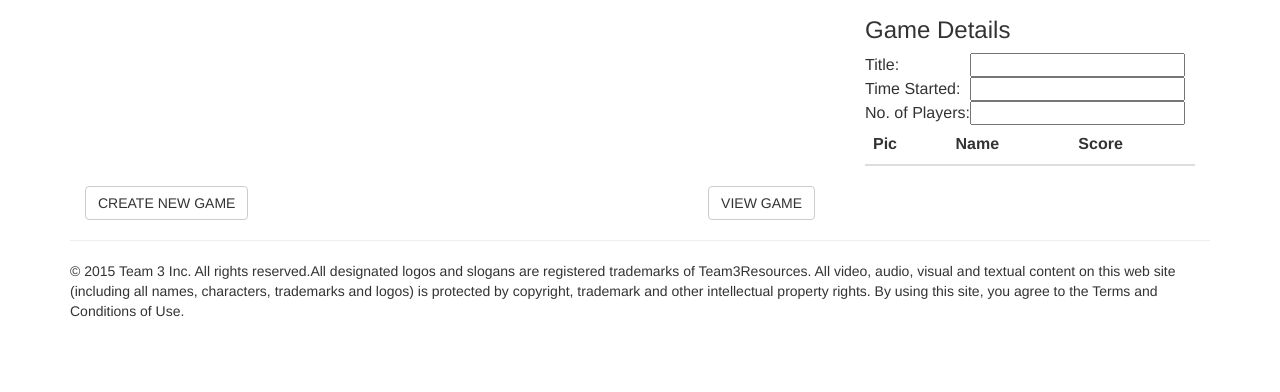
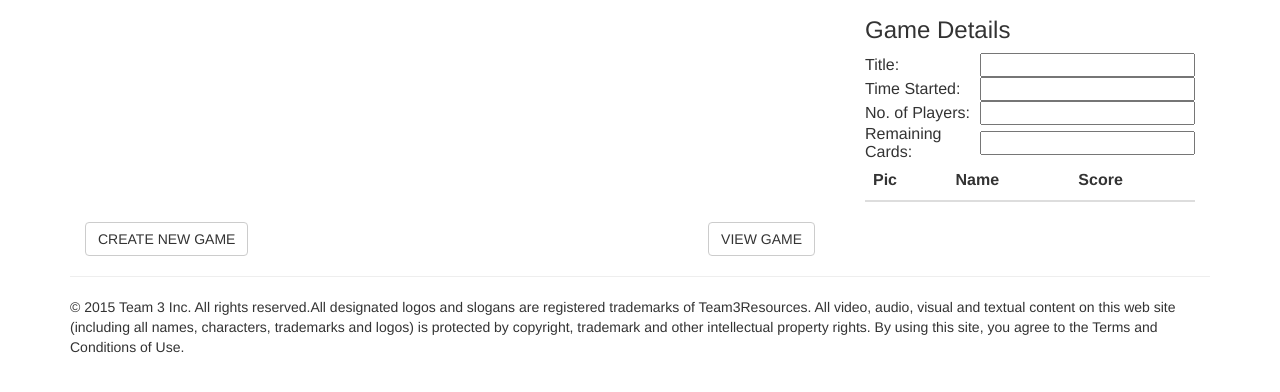
Before and after one commit to a0134741/ADVWEB_CA_TEAM3, a plain HTML site: page build/web/index.html in a window 1280 px wide. Shown: the part 268-660 px from the top of the page. Drawn offline with nearby package versions, Linux system fonts and the light colour scheme; no server answers.

Commit message:
update front end

```diff
--- a/build/web/index.html
+++ b/build/web/index.html
@@ -106,15 +106,19 @@
                             <table id="gamedetailstable">
                                 <tr>
                                     <td>Title:</td>
-                                    <td><input type="text" id="tb_gametitle" readonly><br></td>
+                                    <td><input type="textbox" id="tb_gametitle" readonly><br></td>
                                 </tr>
                                 <tr>
                                     <td>Time Started:</td>
-                                    <td><input type="text" id="tb_timestarted" readonly><br></td>
+                                    <td><input type="textbox" id="tb_timestarted" readonly><br></td>
                                 </tr>
                                 <tr>
                                     <td>No. of Players:</td>
-                                    <td><input type="text" id="tb_noofplayers" readonly><br></td>
+                                    <td><input type="textbox" id="tb_noofplayers" readonly><br></td>
+                                </tr>
+                                <tr>
+                                    <td>Remaining Cards:</td>
+                                    <td><input type="textbox" id="tb_remainingcards" readonly><br></td>
                                 </tr>
                             </table>
                             <table class="table" id="gameplayers">
```
Also changed, not shown: build/web/game.html (+4 -4 lines), web/game.html (+4 -4 lines), web/index.html (+7 -3 lines).
